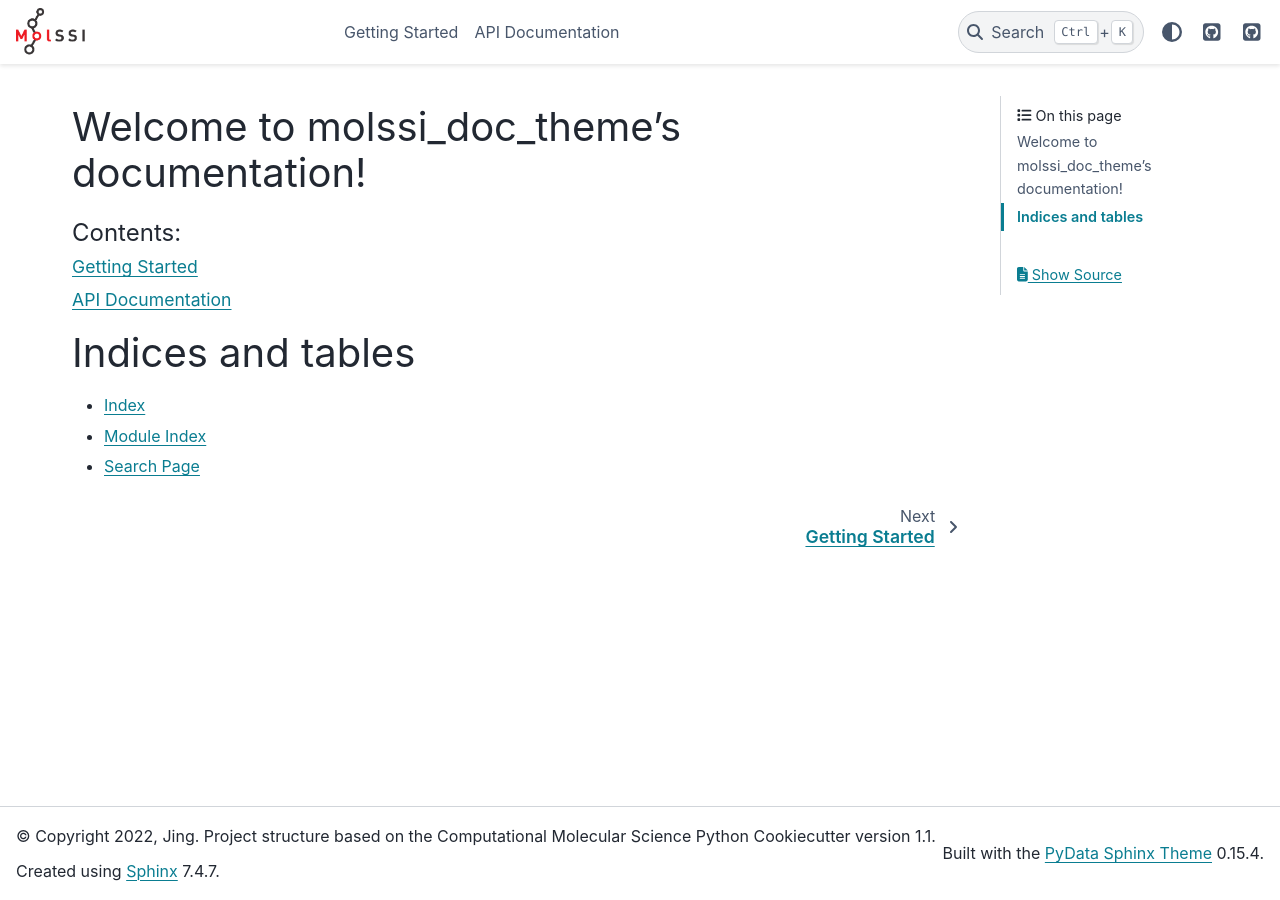
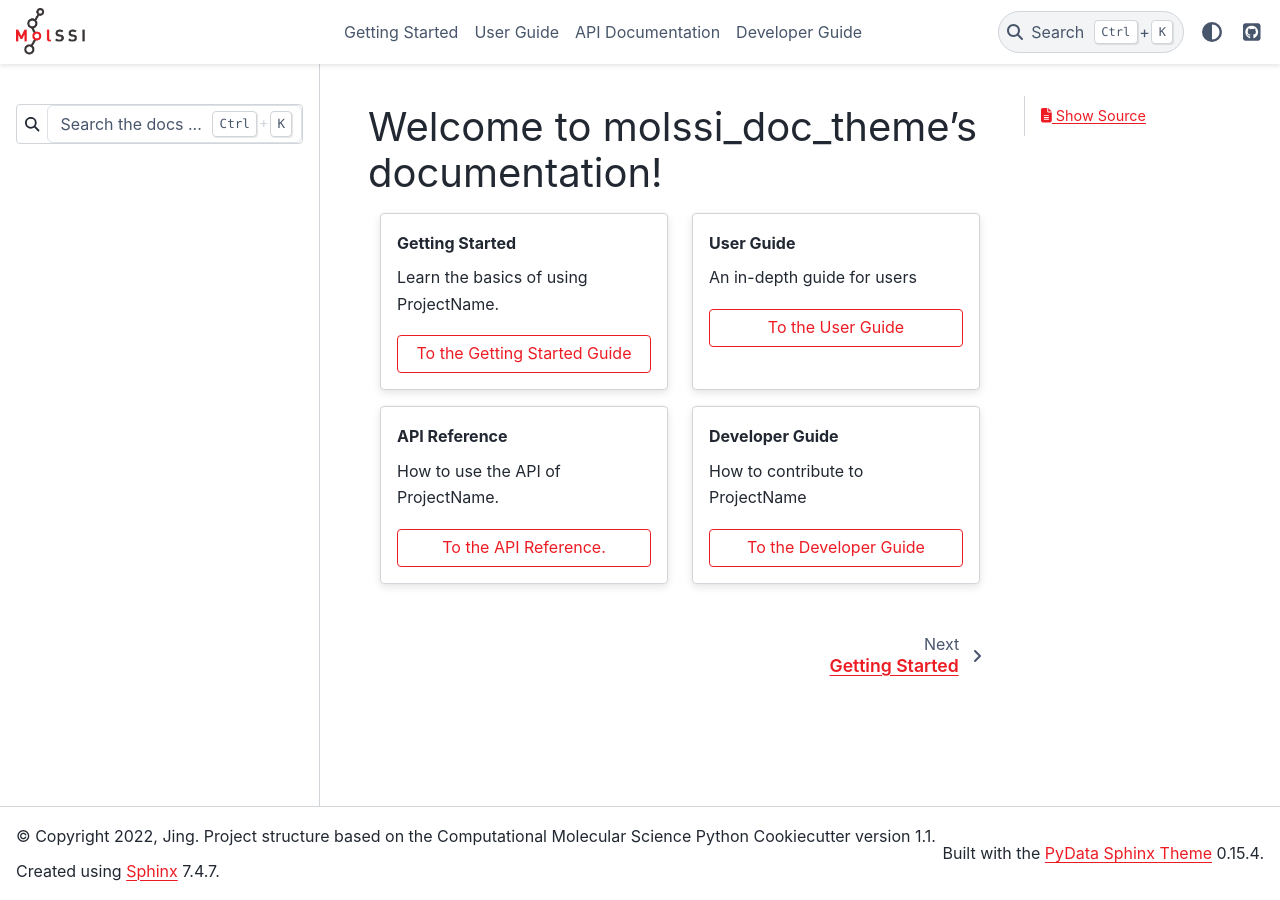
Before and after one commit to jchen0506/molssi_doc_theme, a Sphinx documentation site: the page built from docs/index.rst, in a window 1280 px wide. Built offline with Sphinx 7.4.7 and the PyData theme 0.15.4, drawn with Linux system fonts in a browser that asks for light colours; the version number could not be read and is left out.

Commit message:
added template page and changed root primary color

```diff
--- /dev/null
+++ b/docs/_static/css/custom.css
@@ -0,0 +1,5 @@
+@import "../basic.css";
+
+:root {
+	--pst-color-primary: #ed1c24 !important;
+}
--- a/docs/conf.py
+++ b/docs/conf.py
@@ -50,6 +50,7 @@ extensions = [
     'sphinx.ext.napoleon',
     'sphinx.ext.intersphinx',
     'sphinx.ext.extlinks',
+		'sphinx_design'
 ]
 
 autosummary_generate = True
@@ -103,18 +104,6 @@ html_logo = "_static/molssi_main_logo.png"
 html_theme_options = {
 	"github_url": "https://github.com/jchen0506/molssi_doc_theme",
 	"show_nav_level": 2,
-	"icon_links": [
-			{
-					# Label for this link
-					"name": "MolSSI  Doc Theme",
-					# URL where the link will redirect
-					"url": "https://github.com/jchen0506/molssi_doc_theme",  # required
-					# Icon class (if "type": "fontawesome"), or path to local image (if "type": "local")
-					"icon": "fab fa-github-square",
-					# Whether icon should be a FontAwesome class, or a local file
-					"type": "fontawesome",  # Default is fontawesome
-			}
-	],
 	"collapse_navigation": False
 }
 
@@ -123,6 +112,9 @@ html_theme_options = {
 # so a file named "default.css" will overwrite the builtin "default.css".
 html_static_path = ['_static']
 
+html_css_files = [
+    'css/custom.css',
+]
 # Custom sidebar templates, must be a dictionary that maps document names
 # to template names.
 #
@@ -131,7 +123,9 @@ html_static_path = ['_static']
 # default: ``['localtoc.html', 'relations.html', 'sourcelink.html',
 # 'searchbox.html']``.
 #
-# html_sidebars = {}
+html_sidebars = {
+    "**": ["search-field", "sidebar-nav-bs", "sidebar-ethical-ads"]
+}
 
 
 # -- Options for HTMLHelp output ---------------------------------------------
--- /dev/null
+++ b/docs/developer_guide.rst
@@ -0,0 +1,4 @@
+Developer Guide
+===============
+
+This page details how to contribute to ProjectName.
--- a/docs/index.rst
+++ b/docs/index.rst
@@ -6,18 +6,63 @@
 Welcome to molssi_doc_theme's documentation!
 =========================================================
 
+.. grid:: 1 1 2 2
+
+    .. grid-item-card:: Getting Started
+      :margin: 0 3 0 0
+
+      Learn the basics of using ProjectName.
+
+      .. button-link:: ./getting_started.html
+         :color: primary
+         :outline:
+         :expand:
+
+         To the Getting Started Guide
+
+    .. grid-item-card::  User Guide
+      :margin: 0 3 0 0
+
+      An in-depth guide for users
+
+      .. button-link:: ./user_guide.html
+         :color: primary
+         :outline:
+         :expand:
+
+         To the User Guide
+
+    .. grid-item-card:: API Reference
+      :margin: 0 3 0 0
+
+      How to use the API of ProjectName.
+
+      .. button-link:: ./api.html
+         :color: primary
+         :outline:
+         :expand:
+
+         To the API Reference.
+
+    .. grid-item-card::  Developer Guide
+      :margin: 0 3 0 0
+
+      How to contribute to ProjectName
+
+      .. button-link:: ./developer_guide.html
+         :color: primary
+         :outline:
+         :expand:
+
+         To the Developer Guide
+
+
 .. toctree::
    :maxdepth: 2
-   :caption: Contents:
+   :hidden:
+   :titlesonly:
 
    getting_started
+   user_guide
    api
-
-
-
-Indices and tables
-==================
-
-* :ref:`genindex`
-* :ref:`modindex`
-* :ref:`search`
+   developer_guide
--- a/docs/requirements.yaml
+++ b/docs/requirements.yaml
@@ -4,7 +4,7 @@ channels:
 dependencies:
     # Base depends
   - python
-  - pip=21.3.1
+  - pip
   - pydata-sphinx-theme
   - sphinx-design
 
--- /dev/null
+++ b/docs/user_guide.rst
@@ -0,0 +1,4 @@
+User Guide
+===============
+
+This page details how to use ProjectName.
```
Also changed, not shown: 1 other file.
